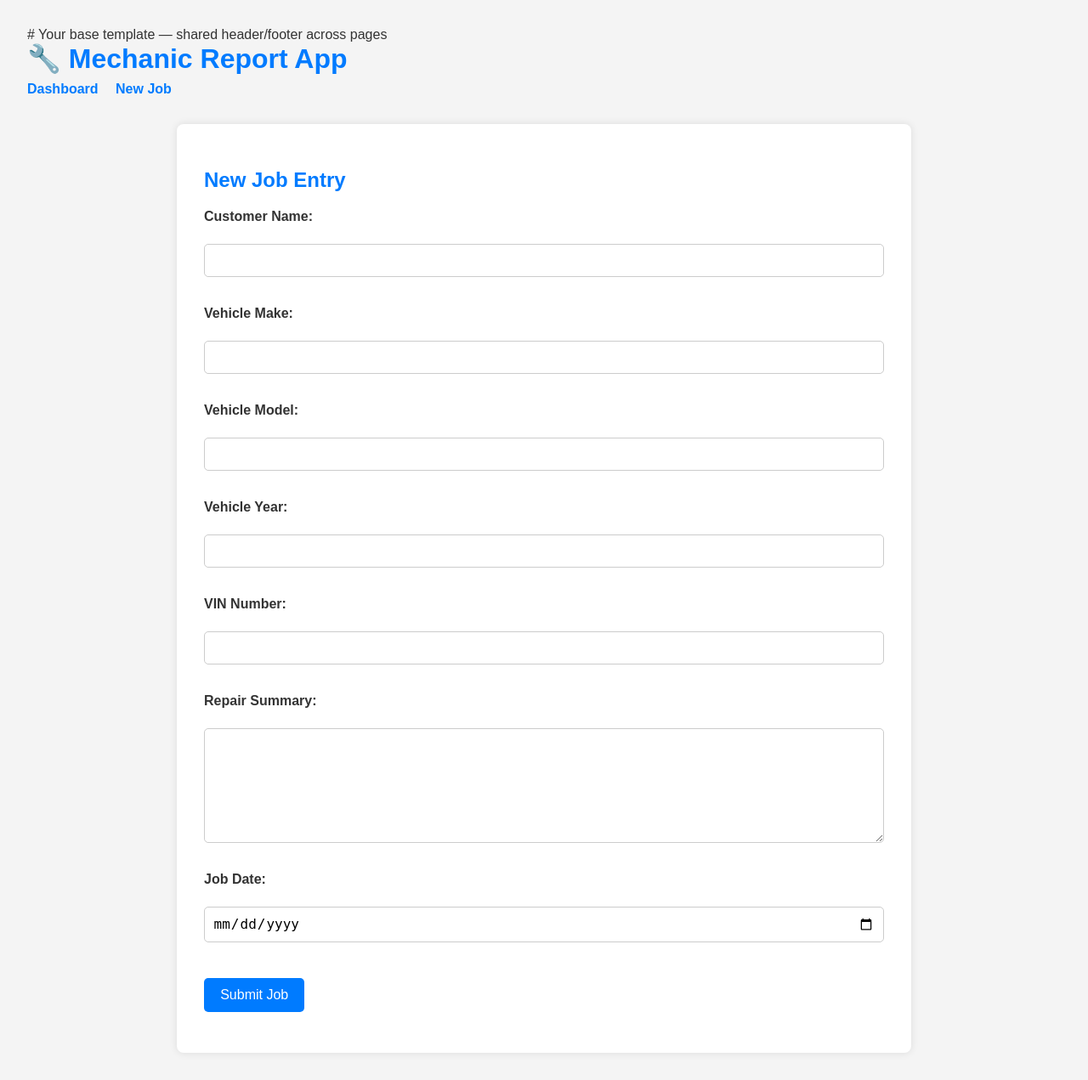
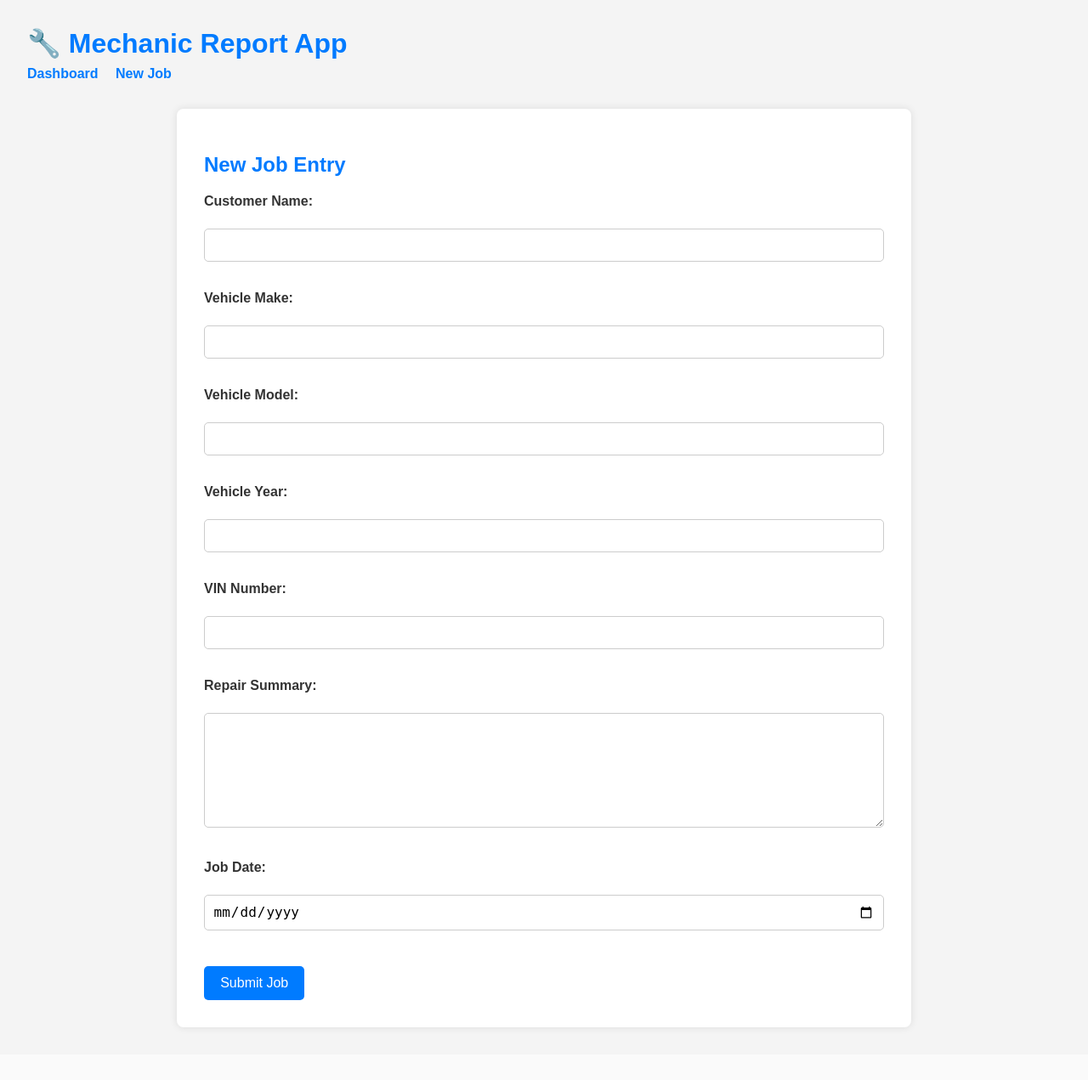
Before and after one commit to jfkure/mechanic-report-app, a Flask app: page /new in a window 1280 px wide. Shown: the whole page at 85% size. After the commit the page ends 1212 px from the top, so only its background shows below. Run offline with Flask 3, Linux system fonts and the light colour scheme.

Commit message:
Update layout.html

```diff
--- a/templates/layout.html
+++ b/templates/layout.html
@@ -1,4 +1,4 @@
-# Your base template — shared header/footer across pages
+<!-- Your base template — shared header/footer across pages -->
 <!DOCTYPE html>
 <html lang="en">
 <head>
```
